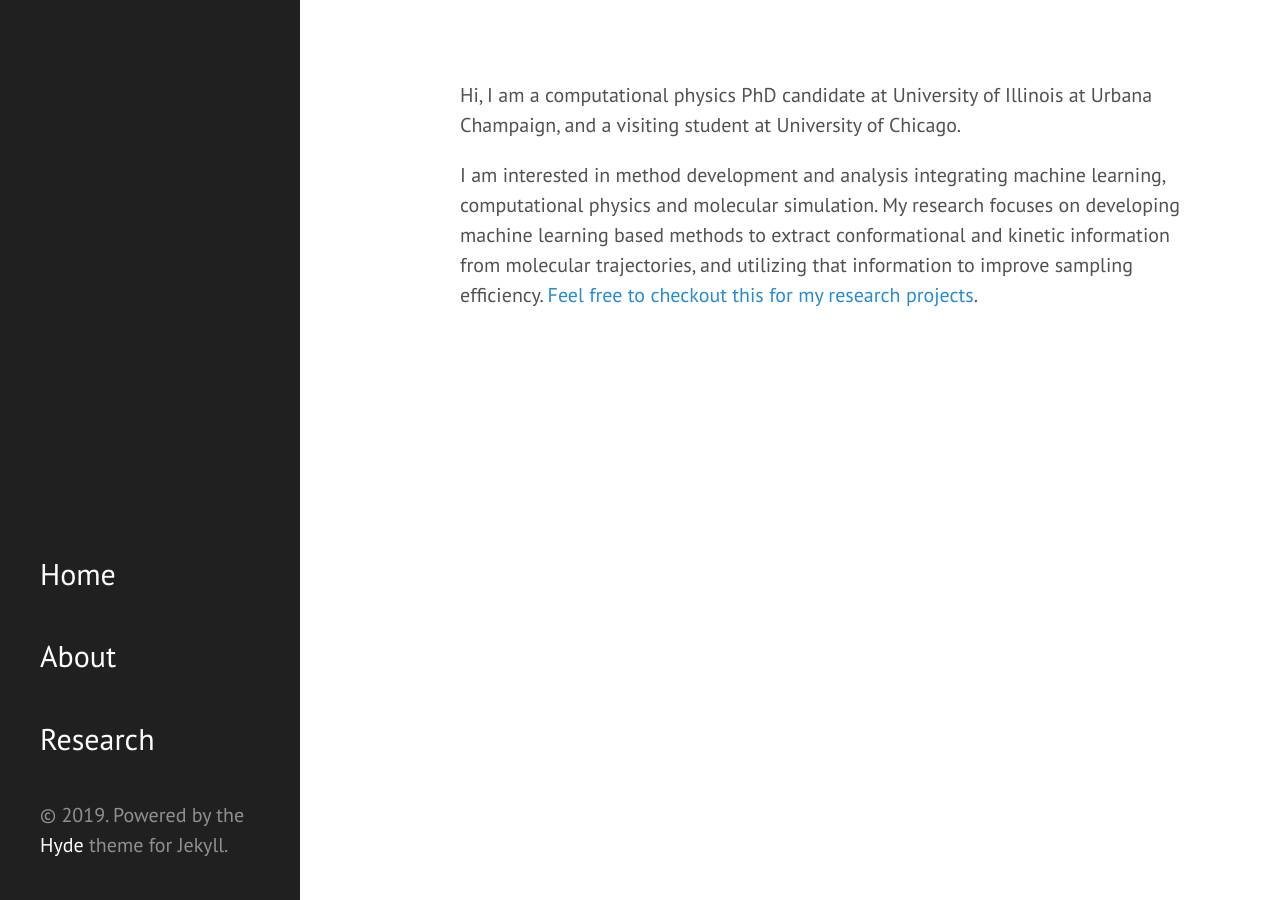
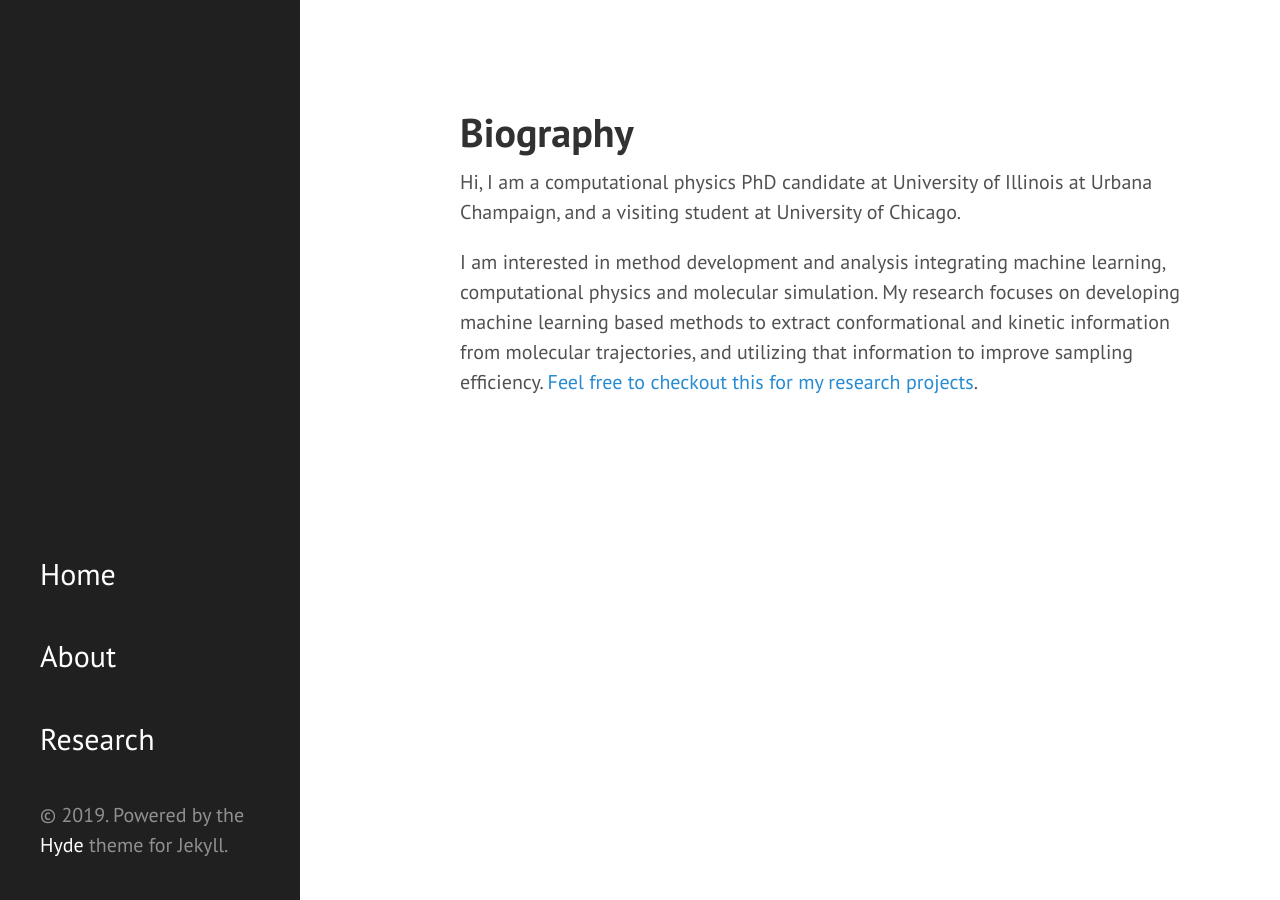
Before and after one commit to weiHelloWorld/weiHelloWorld.github.io, a Jekyll site: the page built from index.html, in a window 1280 px wide. Built offline with Jekyll 4.4.1, drawn with Linux system fonts in a browser that asks for light colours; the list of posts is cut into pages by our own code.

Commit message:
update home page

```diff
--- a/index.html
+++ b/index.html
@@ -2,6 +2,8 @@
 layout: default
 title: Home
 ---
+
+<h1>Biography</h1>
 
 <p>Hi, I am a computational physics PhD candidate at University of Illinois at Urbana Champaign, and a visiting student at University of Chicago.</p>
 
```
